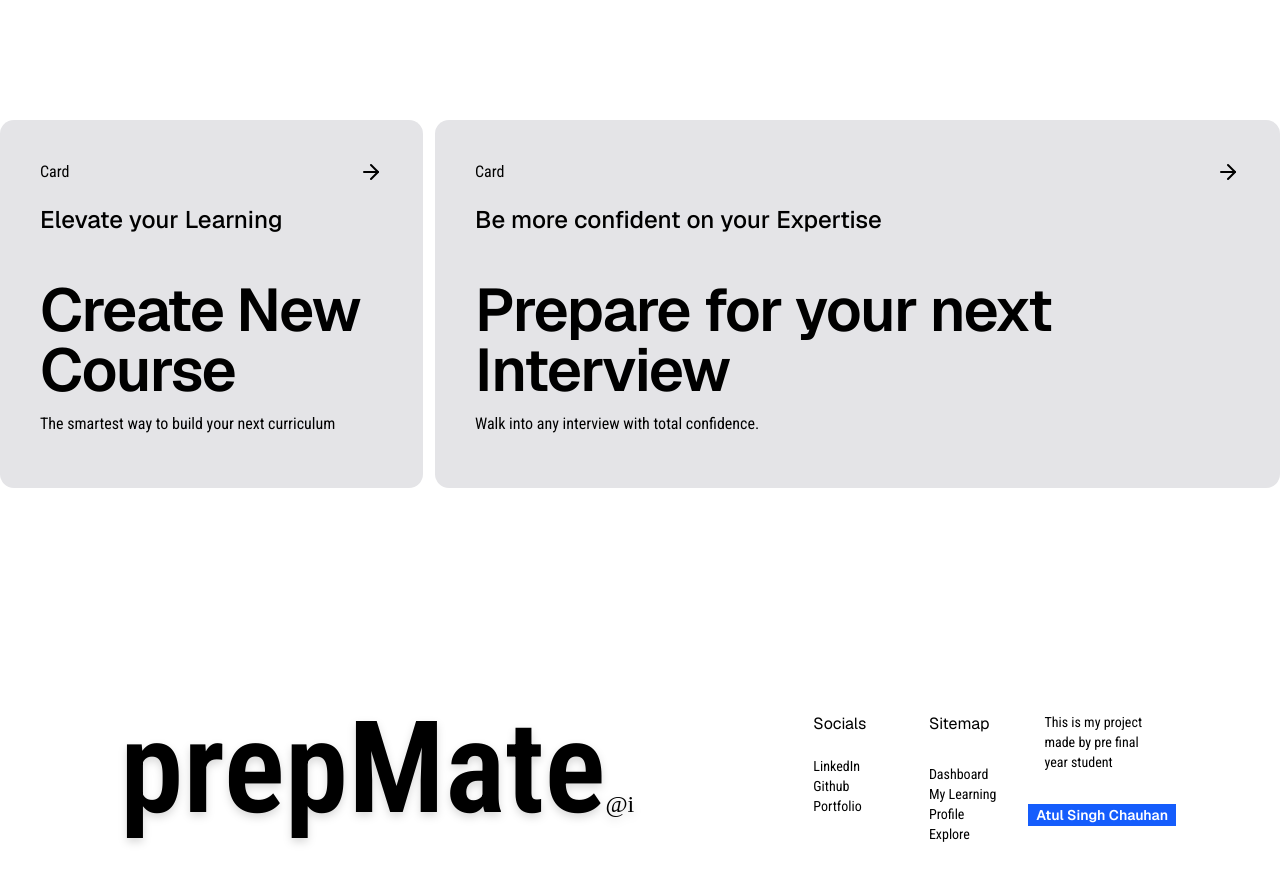
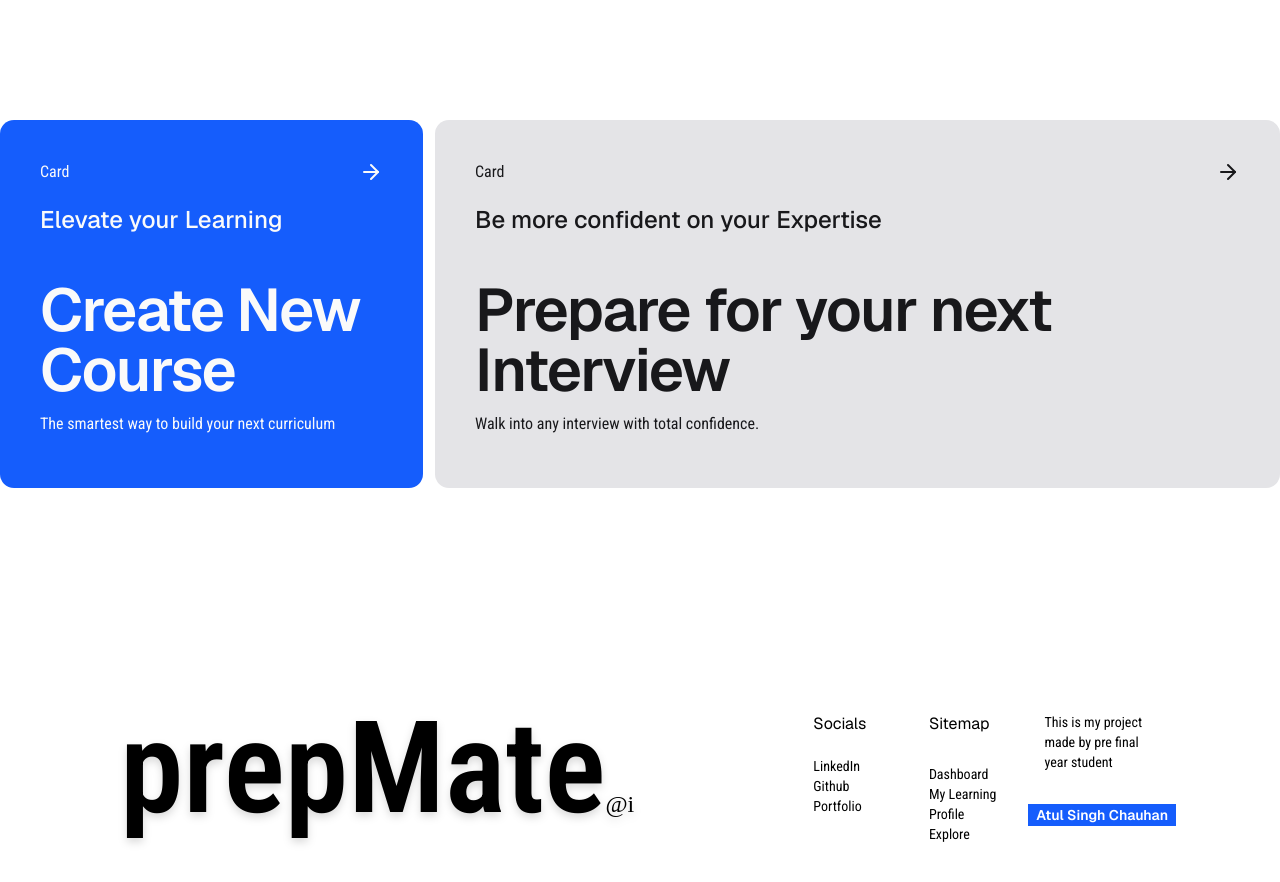
Before and after one commit to seriesatul/prepmate-ai-project, a Next.js app: page / in a window 1280 px wide. Shown: the part 4660-5542 px from the top of the page. Built offline with nearby package versions, Linux system fonts and the light colour scheme; no server answers; the database is empty; a web font is replaced by a local one.

Commit message:
course generation part complete

```diff
--- a/app/components/Card.jsx
+++ b/app/components/Card.jsx
@@ -1,9 +1,9 @@
 import React from 'react'
 import { ArrowRight } from 'lucide-react'
 
-function Card({width,headingFirst,headingSecond,paragraph,hover="none"}) {
+function Card({width,headingFirst,headingSecond,paragraph,background,foreground}) {
   return (
-    <div className={` flex flex-col justify-between bg-zinc-200 h-[23rem] p-10 rounded-xl ${width} ${!hover} `}>
+    <div className={` flex flex-col justify-between ${background} ${foreground} h-[23rem] p-10 rounded-xl ${width}  `}>
     <div className='w-full'>
           <div className=' w-full justify-between items-center flex'>
           <h1>Card</h1>
--- a/app/components/Cards.jsx
+++ b/app/components/Cards.jsx
@@ -6,13 +6,14 @@ function Cards() {
   return (
     <div className='w-full'>
         <div className='max-w-screen-xl mx-auto py-20 flex gap-3'>
-            <AddNewCourseDialogBox>
-                 <Card width={"basis-1/3"} headingFirst={"Elevate your Learning"} headingSecond={"Create New Course"} paragraph={"The smartest way to build your next curriculum"} hover={"bg-amber-300"}/>
-            </AddNewCourseDialogBox>
+
+                 <Card width={"basis-1/3"} headingFirst={"Elevate your Learning"} headingSecond={"Create New Course"} paragraph={"The smartest way to build your next curriculum"} background={"bg-blue-600"} foreground={"text-zinc-50"}/>
 
 
 
-            <Card width={"basis-2/3"} headingFirst={"Be more confident on your Expertise"} headingSecond={"Prepare for your next Interview"} paragraph={"Walk into any interview with total confidence."}/>
+
+            <Card width={"basis-2/3"} headingFirst={"Be more confident on your Expertise"} headingSecond={"Prepare for your next Interview"} paragraph={"Walk into any interview with total confidence."} background={"bg-zinc-200"} foreground={"text-zinc-900"}
+             />
         </div>
     </div>
   )
```
